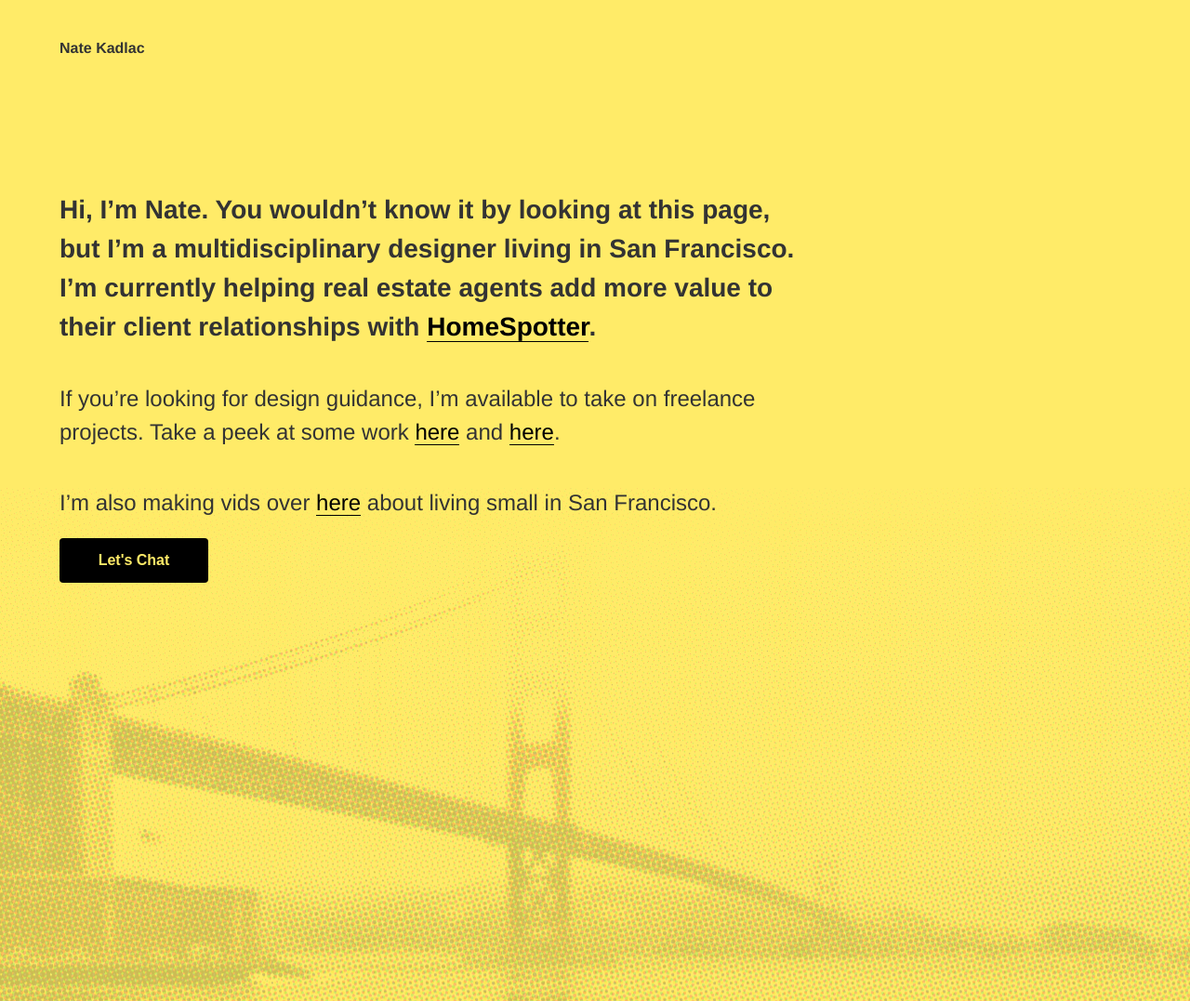
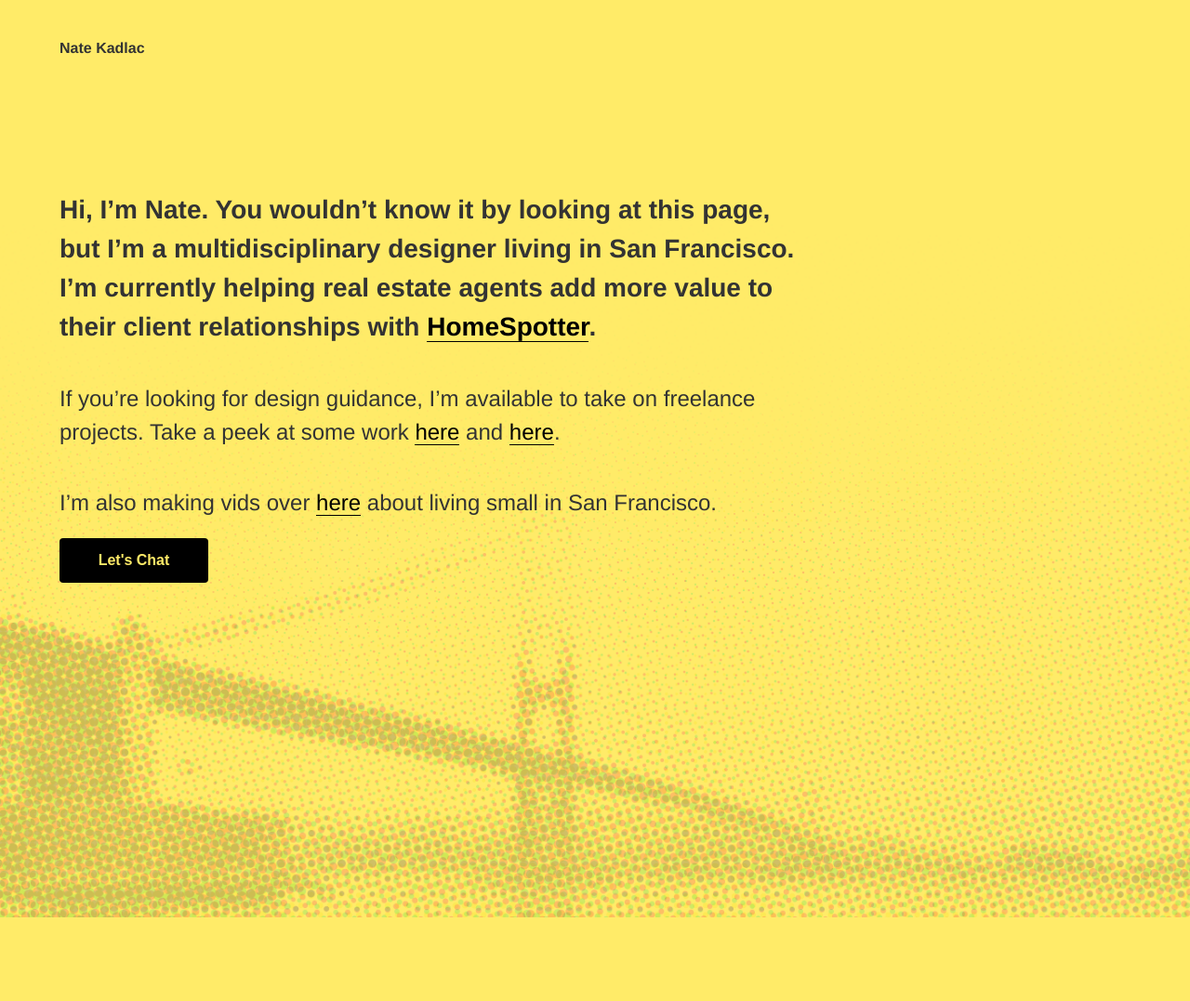
Before and after one commit to nkadlac/kadlac.com, a Jekyll site: the page built from index.html, in a window 1280 px wide. Shown: the whole page at 93% size. Built offline with Jekyll 4.4.1, drawn with Linux system fonts in a browser that asks for light colours; some web fonts are replaced; after the commit the page ends 987 px from its top, so only the background shows below that.

Commit message:
added bg image

```diff
--- a/assets/main.scss
+++ b/assets/main.scss
@@ -134,8 +134,9 @@ a {
 /* Home ---------------------------------  */
 
 body.home {
-  background: #ffeb68 url(/assets/images/bg_home.gif) no-repeat center bottom;
-  // background-size: cover;
+  background: #ffeb68 url(/assets/images/bg_home.gif) no-repeat 0 bottom;
+  // background-attachment: fixed:
+  background-size: 100% auto;
 }
 
 .home__message {
@@ -174,7 +175,7 @@ body.home {
 
 .main_footer {
   // background: url(/assets/images/bg_home.gif) no-repeat left bottom;
-  height: 50vh;
+  height: 40vh;
 }
 
 .btn_contact {
```
Also changed, not shown: assets/images/bg_home.gif, assets/images/bg_home@2x.gif (deleted).
